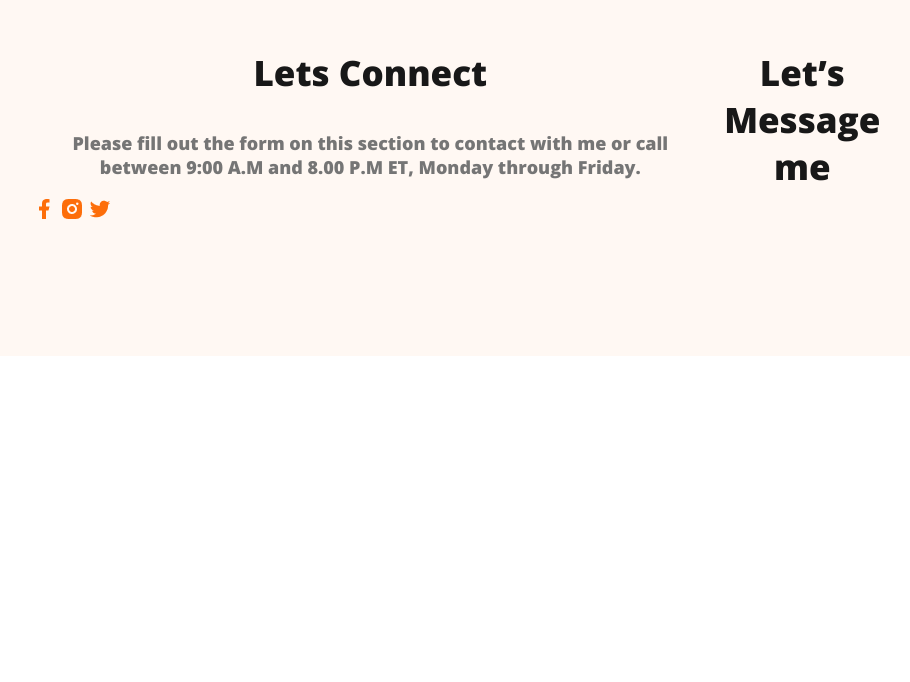
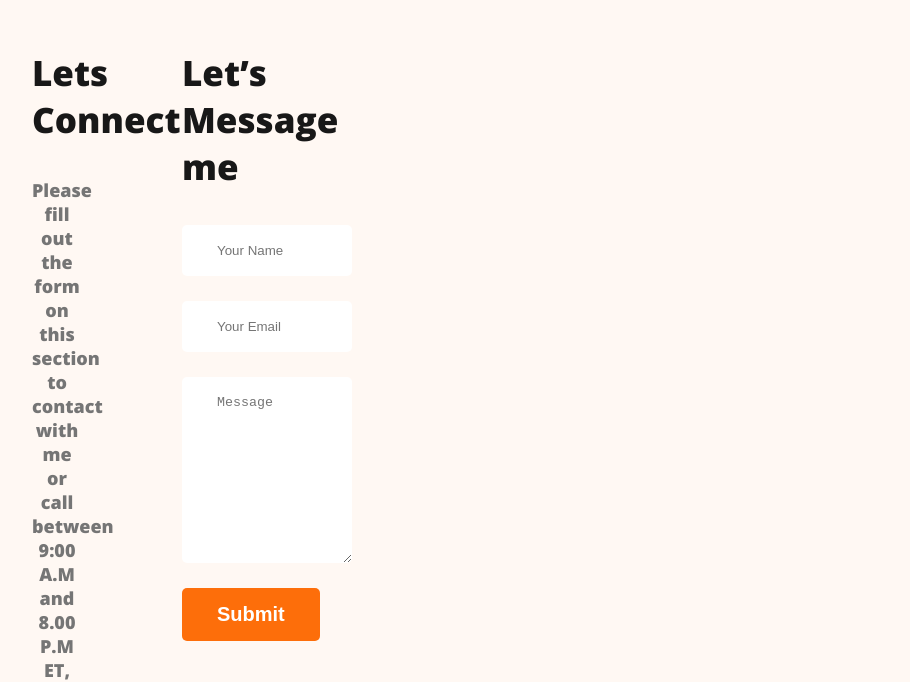
Before and after one commit to 438351/web-developer-protfolio, a plain HTML site: page index.html in a window 1280 px wide. Shown: the part 3564-4246 px from the top of the page, without its empty margins (176-1086 px from the left). Before the commit the page ends 3928 px from the top, so only its background shows below. Drawn offline with nearby package versions, Linux system fonts and the light colour scheme.

Commit message:
added icon and content

```diff
--- a/index.html
+++ b/index.html
@@ -165,6 +165,14 @@
         </div>
         <div class="footer-colume">
             <h3 class="section-title">Let’s Message me</h3>
+            <from class="contact" action="">
+                <input type="text" placeholder="Your Name">
+                <input type="email" name="" placeholder="Your Email" id="">
+                <textarea name="" placeholder="Message" id="" cols="30" rows="10"></textarea>
+                <input class="btn-primari" type="Submit" value="Submit">
+
+            </from>
+
 
 
         </div>
--- a/style.css
+++ b/style.css
@@ -192,7 +192,27 @@ nav a{
  /*footer style*/
 footer{
     display: flex;
+    gap: 100px;
     background: #fff8f3;
     margin-top: 100px;
     padding: 130px 200px;
 }
+.footer-colume{
+    width: 50px;
+}
+
+.contact input[type="text"], .contact input[type="email"],
+textarea{
+    display: block;
+    margin-bottom: 25px;
+    padding: 18px 35px;
+    color: #757575;
+    border-radius: 5px;
+    background: #fff;
+    border: 0;
+    width: 100px;
+}
+
+.social-links{
+    margin-right: 25px;
+}
```
